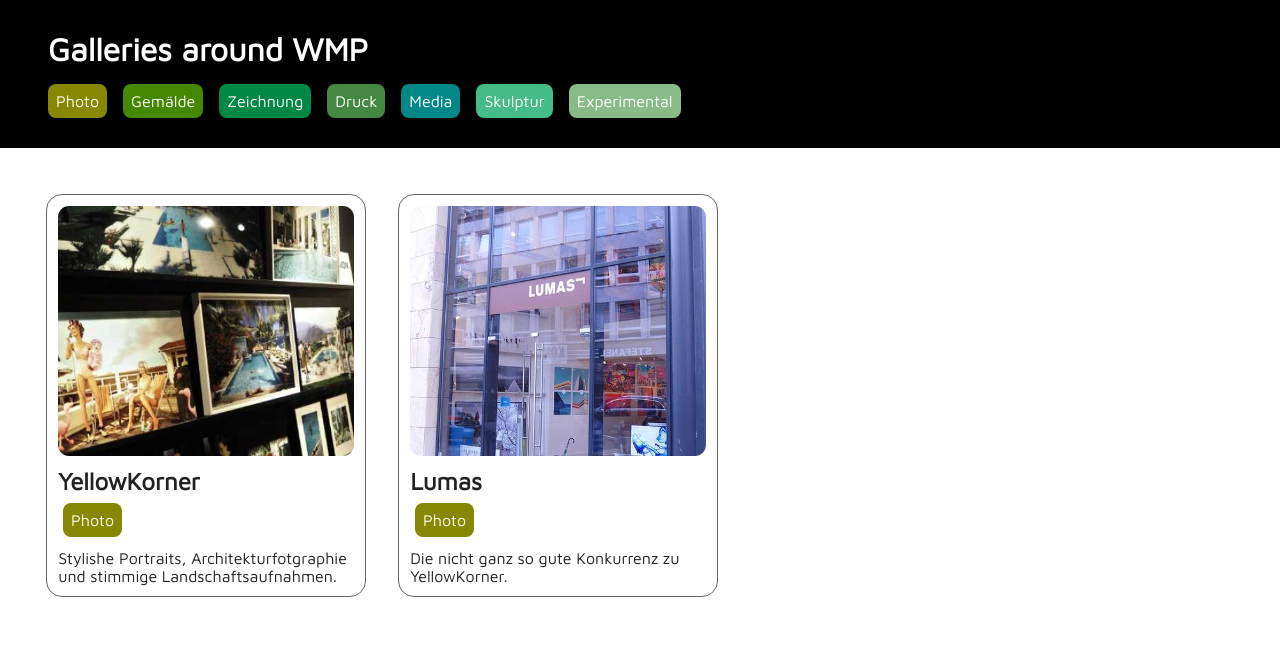
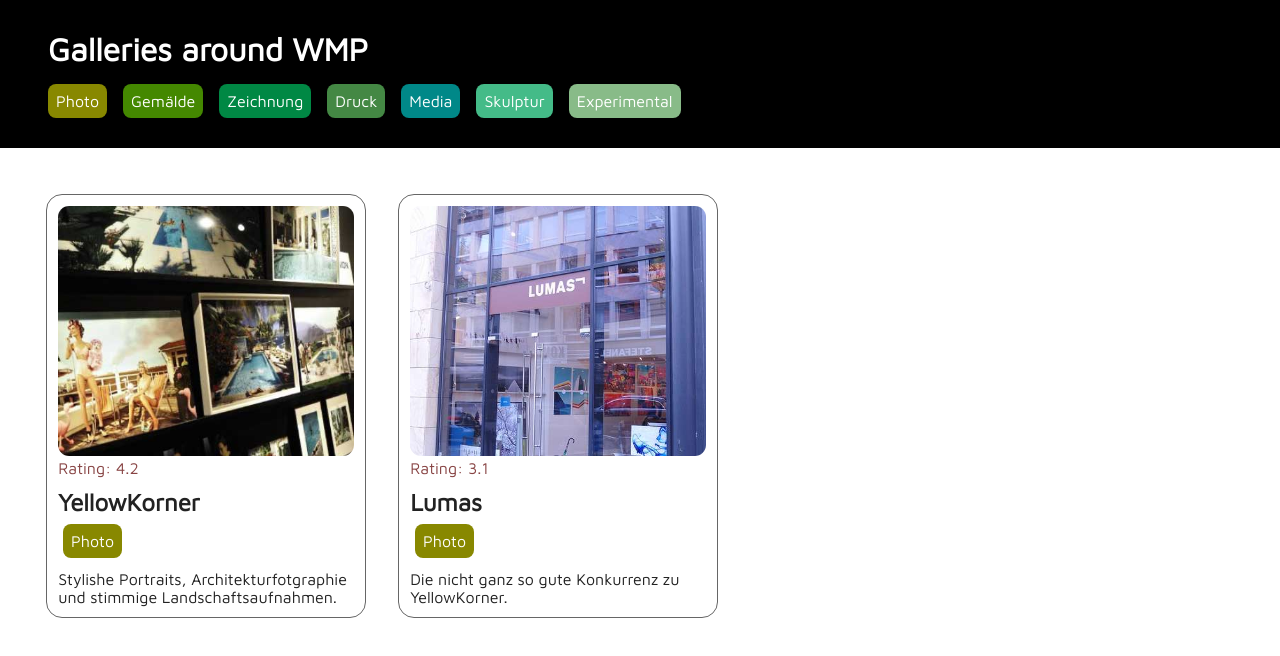
Before and after one commit to MichaelGellings/galleries, a React (Create React App) app: page / in a window 1280 px wide. Both pictures are taken after a click on the element "Photo". Shown: the top 656 px of the page. Built offline with nearby package versions, Linux system fonts and the light colour scheme.

Commit message:
add 'rating' to UI

```diff
--- a/src/components/Gallery.js
+++ b/src/components/Gallery.js
@@ -1,5 +1,6 @@
 import React from "react";
 import Image from "./Image";
+import Rating from "./Rating";
 import Name from "./Name";
 import Description from "./Description";
 import Categories from "./Categories";
@@ -7,7 +8,10 @@
 export default function Gallery(props) {
   return (
     <div className="gallery">
-      <Image imgSrc={props.gallery.imgSrc} />
+      <div className="info">
+        <Image imgSrc={props.gallery.imgSrc} />
+        <Rating rating={props.gallery.rating} />
+      </div>
       <div className="info">
         {/* {props.gallery.name} */}
         <Name name={props.gallery.name} />
--- /dev/null
+++ b/src/components/Rating.js
@@ -0,0 +1,5 @@
+import React from "react";
+
+export default function Rating(props) {
+  return <div style={{ color: "#844" }}>Rating: {props.rating}</div>;
+}
```
